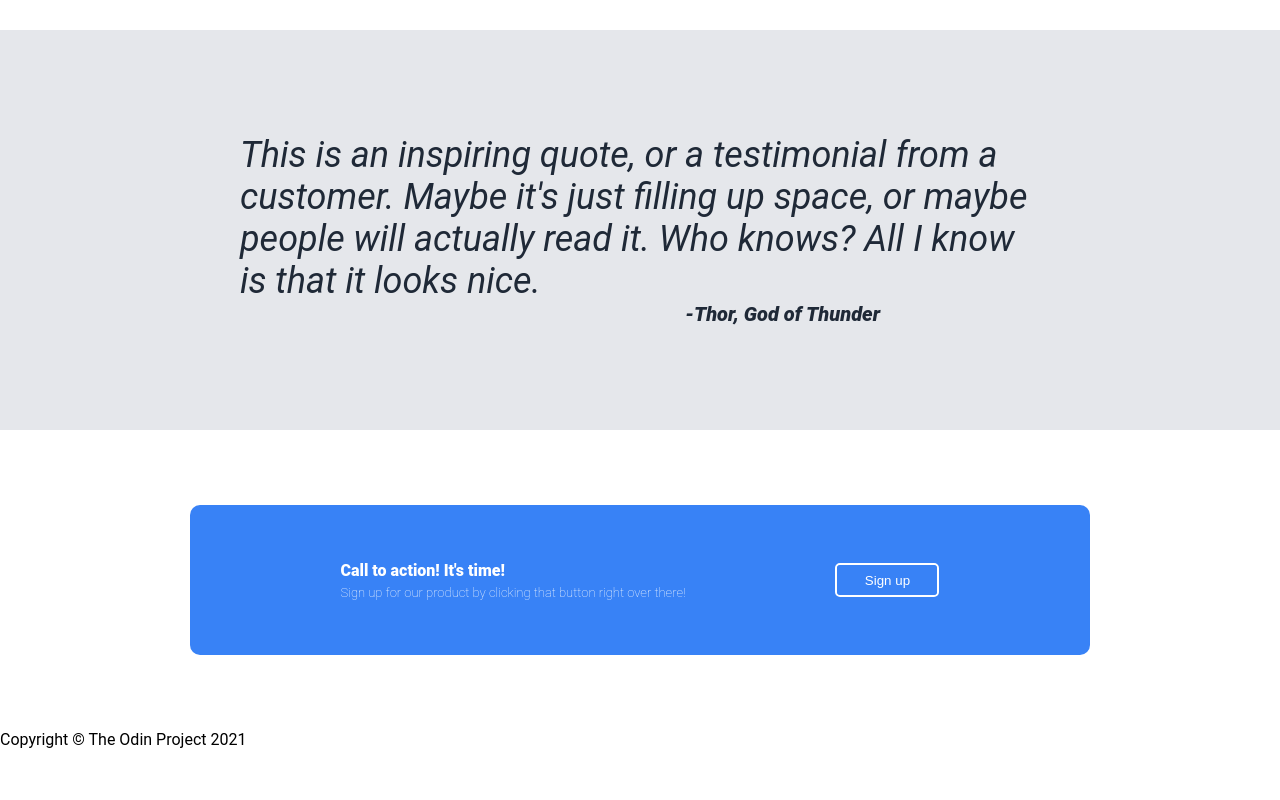
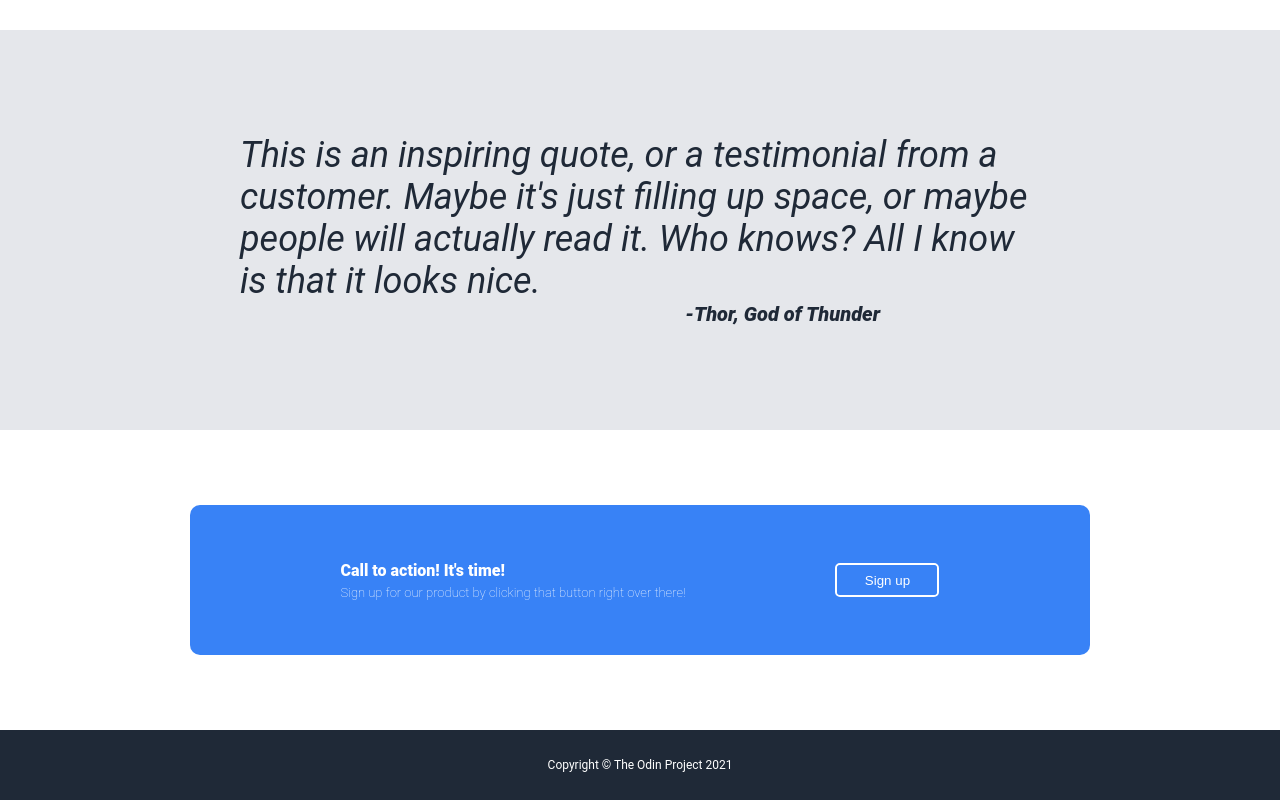
Before and after one commit to amendo3/landing_page, a plain HTML site: page index.html in a window 1280 px wide. Shown: the part 893-1693 px from the top of the page. Before the commit the page ends 1642 px from the top, so only its background shows below. Drawn offline with Linux system fonts and the light colour scheme.

Commit message:
Add footer styling.

```diff
--- a/styles.css
+++ b/styles.css
@@ -182,3 +182,13 @@ button {
     font-size: 13px;
     font-weight: 100;
 }
+
+.footer {
+    display: flex;
+    justify-content: center;
+    align-items: center;
+    background-color: #1F2937;
+    height: 70px;
+    color: white;
+    font-size: 12px;
+}
```
